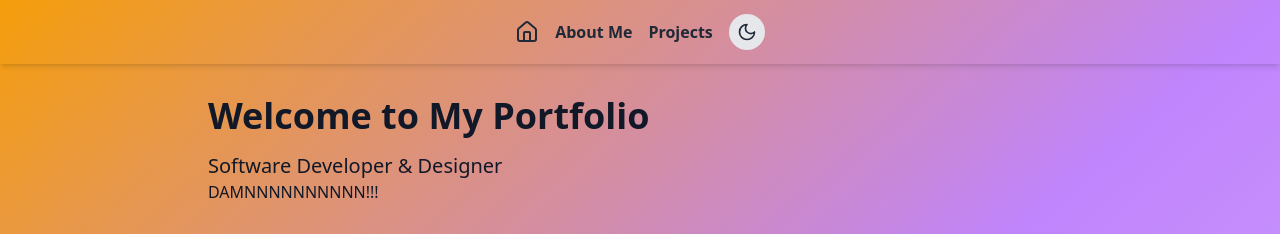
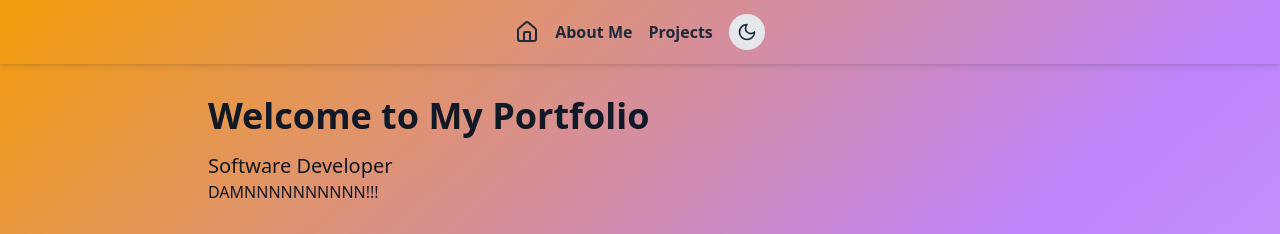
Before and after one commit to ujjwaljha03/my_portfolio, a React (Vite) app: page / in a window 1280 px wide. Shown: the top 234 px of the page. Built offline with nearby package versions, Linux system fonts and the light colour scheme.

Commit message:
Update Home.tsx

```diff
--- a/src/pages/Home.tsx
+++ b/src/pages/Home.tsx
@@ -9,7 +9,7 @@ export default function Home() {
     <div className="max-w-4xl mx-auto p-4 space-y-8 dark:bg-gray-900 dark:text-white">
       <header>
         <h1 className="text-4xl font-bold mb-4 dark:text-gray-100">Welcome to My Portfolio</h1>
-        <p className="text-xl text-muted-foreground">Software Developer & Designer</p>
+        <p className="text-xl text-muted-foreground">Software Developer</p>
         <p>DAMNNNNNNNNNN!!!</p>
       </header>
       <section className="flex flex-col md:flex-row items-center md:space-x-6 space-y-4 md:space-y-0">
```
